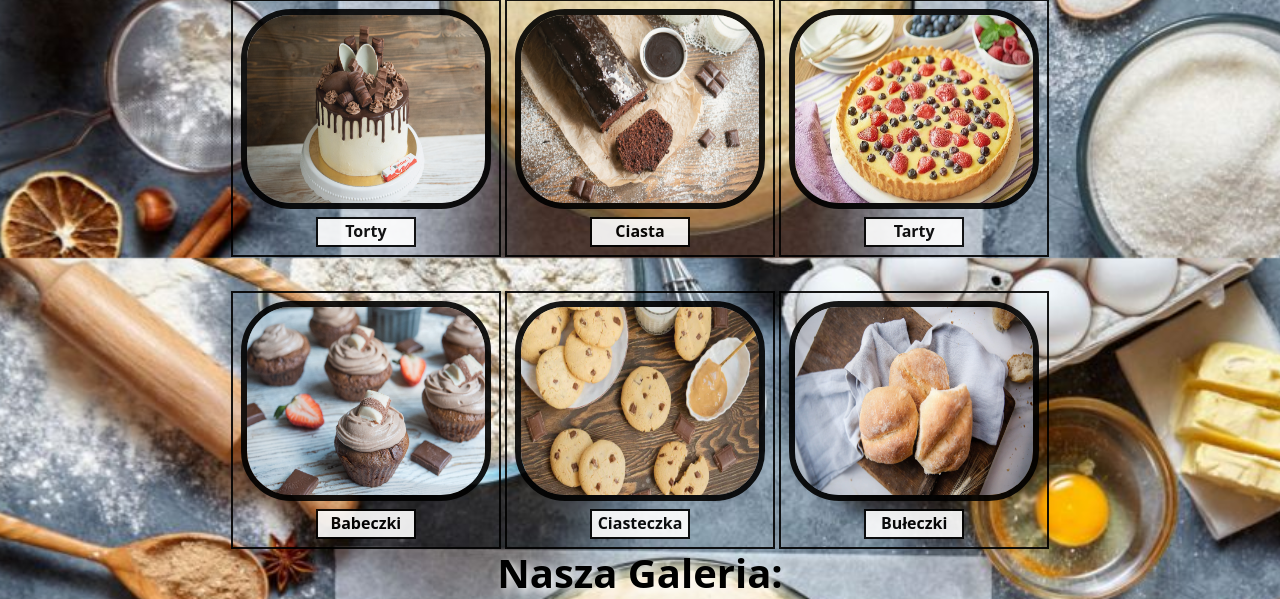
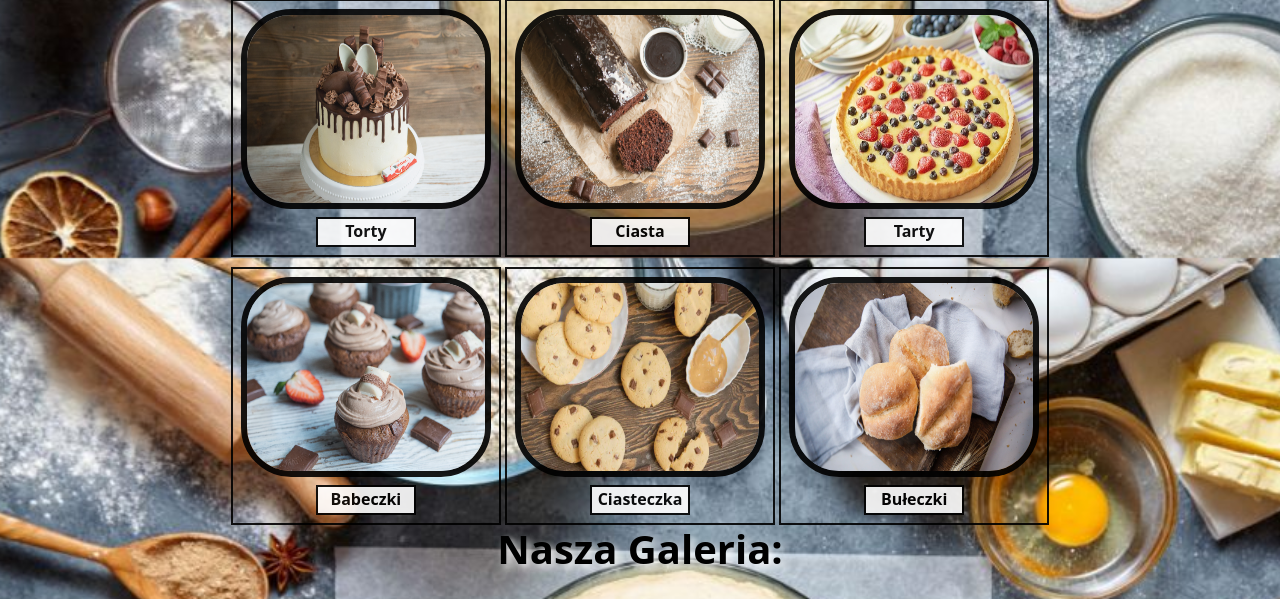
Before and after one commit to Johngtka/Wypiekarnia, a PHP site: page /Wypiekarnia/ in a window 1280 px wide. Shown: the part 542-1141 px from the top of the page. Run offline with PHP 8.4, Linux system fonts and the light colour scheme; data comes from the database, SQL or seed files in the repository.

Commit message:
fix: fixes displaying tiles

```diff
--- a/index.php
+++ b/index.php
@@ -110,8 +110,9 @@ if (isset($log)) {
       </figure>
     </div>
     </a>
-    <!-- <div style="clear: both;"></div> -->
-  <br><br>
+
+    <div style="clear: both;"></div>
+
     <a href="http://localhost/Wypiekarnia/babeczki.php">
     <div class="peace">
       <figure>
```
